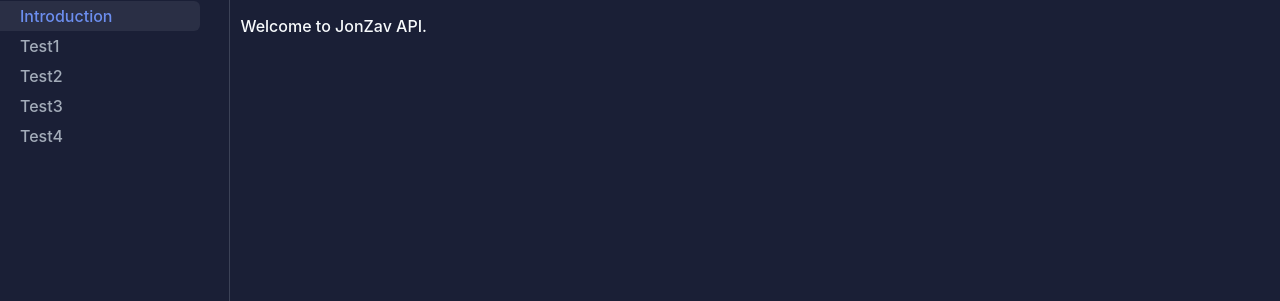
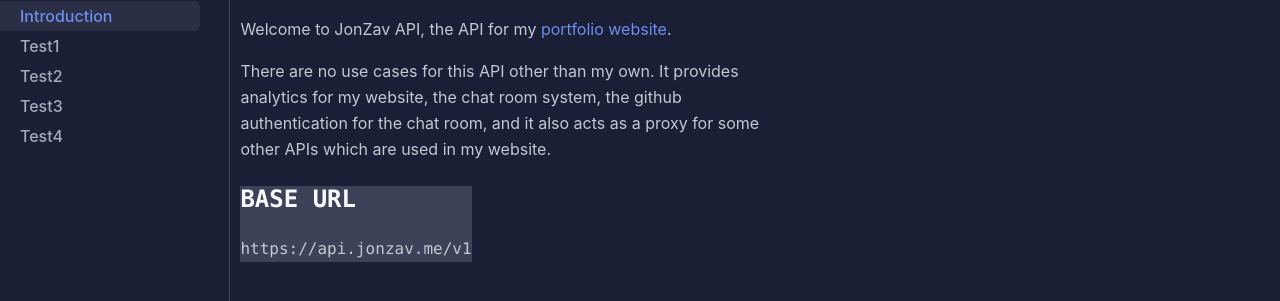
Before and after one commit to JonZavialov/backend-docs, a plain HTML site: page index.html in a window 1280 px wide. Shown: the part 111-412 px from the top of the page. Drawn offline with nearby package versions, Linux system fonts and the light colour scheme.

Commit message:
added some writing to the docs

```diff
--- a/index.html
+++ b/index.html
@@ -38,7 +38,20 @@
       <section id="docs">
         <div id="intro">
           <h1>Introduction</h1>
-          <p>Welcome to JonZav API.</p>
+          <p>
+            Welcome to JonZav API, the API for my
+            <a href="https://jonzav.me">portfolio website</a>.
+          </p>
+          <p>
+            There are no use cases for this API other than my own. It provides
+            analytics for my website, the chat room system, the github
+            authentication for the chat room, and it also acts as a proxy for
+            some other APIs which are used in my website.
+          </p>
+          <div class="snippet">
+            <h1>BASE URL</h1>
+            <p>https://api.jonzav.me/v1</p>
+          </div>
         </div>
       </section>
     </section>
--- a/scripts.js
+++ b/scripts.js
@@ -1,7 +1,7 @@
 function addEvents(){
     $("#navlinks p").each((_i, item) => {
-        $(item).width($("aside").width() - 50 + "px")
-        $(item).on("mousedown", () => selectNavLink($(item)))
+        $(item).width($("aside").width() - 50 + "px");
+        $(item).on("mousedown", () => selectNavLink($(item)));
         $(item).on("mouseup", () => window.location.replace("/#" + $(item).attr("redirect")));
     });
 }
--- a/styles.css
+++ b/styles.css
@@ -65,3 +65,39 @@ a {
   background-color: #2a2f45;
   color: #6c8eef !important;
 }
+
+p a {
+  color: #6c8eef;
+}
+
+p a:hover {
+  color: white;
+}
+
+#docs p {
+  font-size: 16px;
+  line-height: 26px;
+  color: #c1c9d2;
+  font-weight: 400;
+  width: 50%;
+}
+
+.snippet {
+  font-family: Consolas, monaco, monospace;
+  font-style: normal;
+  font-variant: normal;
+  background-color: #3c4257;
+  width: fit-content;
+}
+
+.snippet h1 {
+  font-size: 24px;
+  font-weight: 700;
+  line-height: 26.4px;
+}
+
+.snippet p {
+  font-size: 14px;
+  font-weight: 400;
+  line-height: 20px;
+}
```
